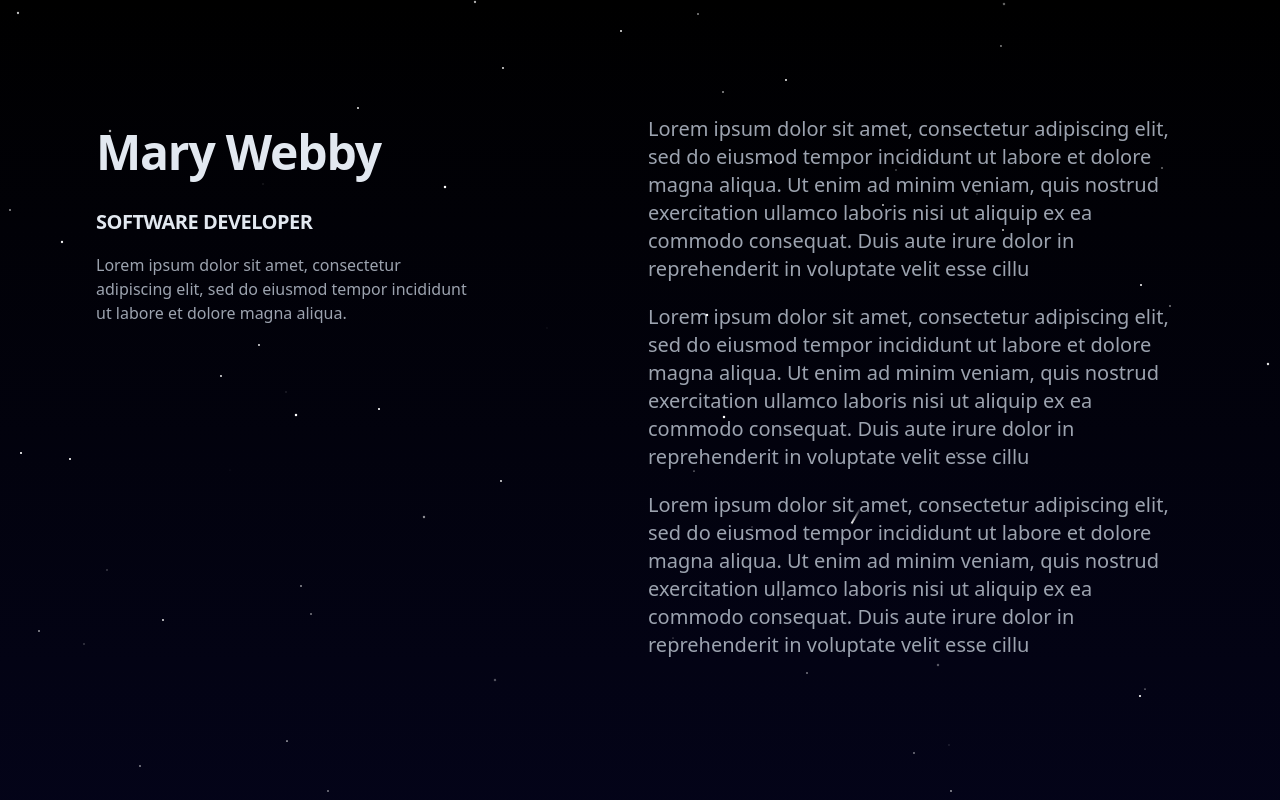
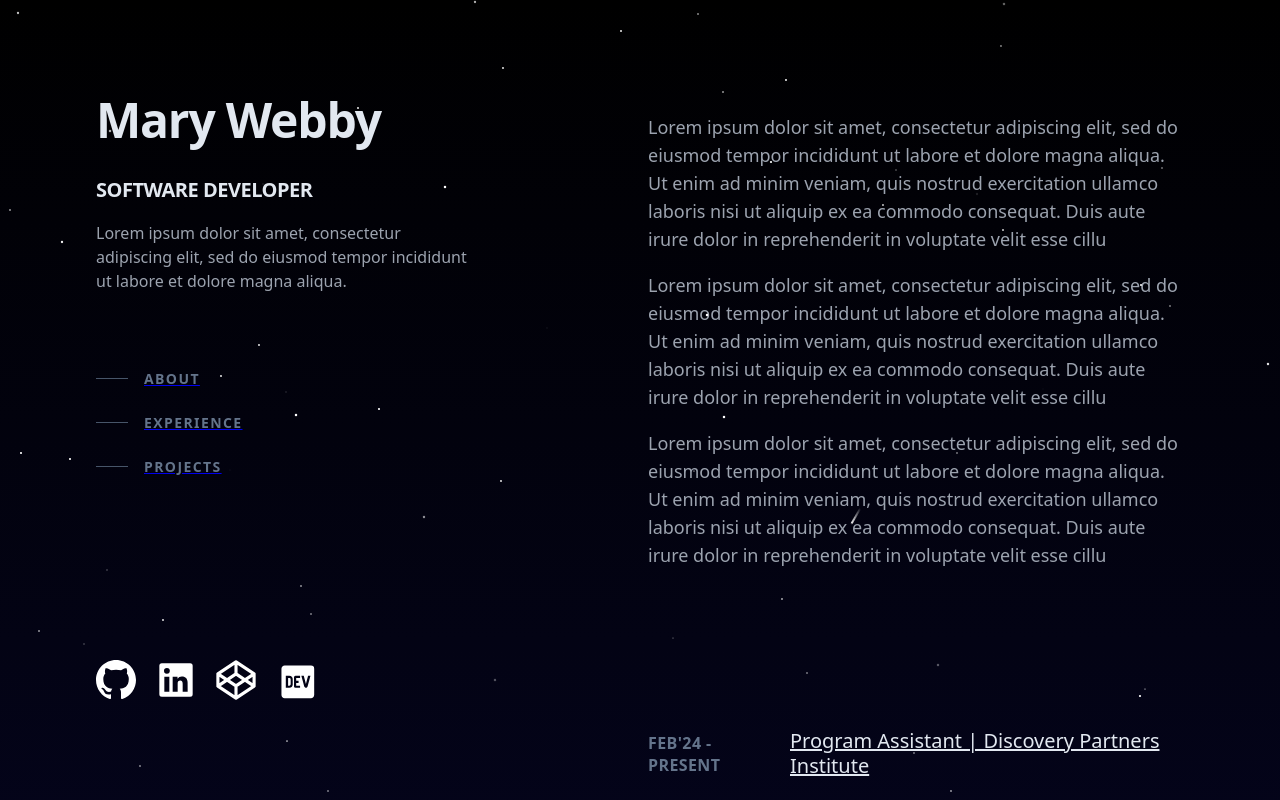
Before and after one commit to marywebby/portfolio-react, a React (Create React App) app in the folder portfolio-mcw/: page / in a window 1280 px wide. Shown: the top 800 px of the page. Built offline with nearby package versions, Linux system fonts and the light colour scheme.

Commit message:
linkbar sizing fixed

```diff
--- a/portfolio-mcw/src/components/About.js
+++ b/portfolio-mcw/src/components/About.js
@@ -2,7 +2,7 @@
 
 const About = () => {
   return (
-    <section id='about' className='mb-16 scroll-mt-16 md:mb-24 lg:mb-36 lg:scroll-mt-24 text-gray-400 text-xl' aria-label='About me'>
+    <section id='about' className='mb-16 scroll-mt-16 md:mb-24 lg:mb-36 lg:scroll-mt-24 text-gray-400 text-lg' aria-label='About me'>
     <div className='sticky top-0 z-20 -mx-6 mb-4 w-screen bg-slate-900/75 px-6 py-5 backdrop-blur md:-mx-12 md:px-12 lg:sr-only lg:relative lg:top-auto lg:mx-auto lg:w-full lg:px-0 lg:py-0 lg:opacity-0'>
       <h2 className="text-sm font-bold uppercase tracking-widest text-white-75 lg:sr-only">
         about me
--- a/portfolio-mcw/src/components/Header.js
+++ b/portfolio-mcw/src/components/Header.js
@@ -5,9 +5,9 @@
 
 const Header = () => {
   return (
-    <header className="lg:sticky lg:top-0 lg:flex lg:max-h-screen lg:w-1/2 lg:flex-col lg:justify-between lg:py-24">
+    <header className="lg:sticky lg:top-0 lg:flex max-h-screen lg:w-1/2 lg:flex-col lg:justify-between">
       <div>
-        <h1 className='text-4xl font-bold tracking-tight text-slate-200 sm:text-5xl'>
+        <h1 className='text-4xl font-bold tracking-tight text-slate-200 sm:text-5xl mt-24'>
           Mary Webby
         </h1>
         <h2 className='mt-3 text-lg font-bold uppercase tracking-tight text-white-75 sm:text-xl'>
--- a/portfolio-mcw/src/components/LinkBar.js
+++ b/portfolio-mcw/src/components/LinkBar.js
@@ -2,11 +2,11 @@
 
 const LinkBar = () => {
     return (
-        <ul className="mt-8 flex items-center pl-0 list-none" aria-label="Socials-Links">
+        <ul className="flex items-center pl-0 list-none mb-24" aria-label="Socials-Links">
             <li className="mr-5 text-xs shrink-0">
                 <a className="block hover:text-slate-200" href="https://github.com/marywebby" aria-label="GitHub (opens in a new tab)" target="_blank" rel="noreferrer noopener" title="Github">
                     <span className="sr-only">Github</span>
-                    <svg xmlns="http://www.w3.org/2000/svg" viewBox="0 0 16 16" fill="white" className="h-6 w-6" aria-hidden="true">
+                    <svg xmlns="http://www.w3.org/2000/svg" viewBox="0 0 16 16" fill="white" className="h-10 w-10" aria-hidden="true">
                         <path d="M8 0C3.58 0 0 3.58 0 8c0 3.54 2.29 6.53 5.47 7.59.4.07.55-.17.55-.38 0-.19-.01-.82-.01-1.49-2.01.37-2.53-.49-2.69-.94-.09-.23-.48-.94-.82-1.13-.28-.15-.68-.52-.01-.53.63-.01 1.08.58 1.23.82.72 1.21 1.87.87 2.33.66.07-.52.28-.87.51-1.07-1.78-.2-3.64-.89-3.64-3.95 0-.87.31-1.59.82-2.15-.08-.2-.36-1.02.08-2.12 0 0 .67-.21 2.2.82.64-.18 1.32-.27 2-.27.68 0 1.36.09 2 .27 1.53-1.04 2.2-.82 2.2-.82.44 1.1.16 1.92.08 2.12.51.56.82 1.27.82 2.15 0 3.07-1.87 3.75-3.65 3.95.29.25.54.73.54 1.48 0 1.07-.01 1.93-.01 2.2 0 .21.15.46.55.38A8.013 8.013 0 0016 8c0-4.42-3.58-8-8-8z"></path>
                     </svg>
                 </a>
@@ -14,7 +14,7 @@
             <li className="mr-5 text-xs shrink-0">
                 <a className="block hover:text-slate-200" href="www.linkedin.com/in/marywebby" aria-label="LinkedIn (opens in a new tab)" target="_blank" rel="noreferrer noopener" title="LinkedIn">
                     <span className="sr-only">LinkedIn</span>
-                    <svg xmlns="http://www.w3.org/2000/svg" viewBox="0 0 24 24" fill="white" className="h-6 w-6" aria-hidden="true">
+                    <svg xmlns="http://www.w3.org/2000/svg" viewBox="0 0 24 24" fill="white" className="h-10 w-10" aria-hidden="true">
                         <path d="M20.5 2h-17A1.5 1.5 0 002 3.5v17A1.5 1.5 0 003.5 22h17a1.5 1.5 0 001.5-1.5v-17A1.5 1.5 0 0020.5 2zM8 19H5v-9h3zM6.5 8.25A1.75 1.75 0 118.3 6.5a1.78 1.78 0 01-1.8 1.75zM19 19h-3v-4.74c0-1.42-.6-1.93-1.38-1.93A1.74 1.74 0 0013 14.19a.66.66 0 000 .14V19h-3v-9h2.9v1.3a3.11 3.11 0 012.7-1.4c1.55 0 3.36.86 3.36 3.66z"></path>
                     </svg>
                 </a>
@@ -22,7 +22,7 @@
             <li className="mr-5 text-xs shrink-0">
                 <a className="block hover:text-slate-200" href="https://codepen.io/marwebb" aria-label="CodePen (opens in a new tab)" target="_blank" rel="noreferrer noopener" title="CodePen">
                     <span className="sr-only">CodePen</span>
-                    <svg xmlns="http://www.w3.org/2000/svg" viewBox="0 0 64 64" fill="none" stroke="white" strokeWidth="2" strokeLinecap="round" strokeLinejoin="round" className="h-6 w-6" aria-hidden="true">
+                    <svg xmlns="http://www.w3.org/2000/svg" viewBox="0 0 64 64" fill="none" stroke="white" strokeWidth="2" strokeLinecap="round" strokeLinejoin="round" className="h-10 w-10" aria-hidden="true">
                         <path d="M3.06 41.732L32 60.932l28.94-19.2V22.268L32 3.068l-28.94 19.2zm57.878 0L32 22.268 3.06 41.732m0-19.463L32 41.47l28.94-19.2M32 3.068v19.2m0 19.463v19.2" strokeWidth={5}></path>
                     </svg>
                 </a>
@@ -30,7 +30,7 @@
             <li className="mr-5 text-xs shrink-0">
                 <a className="block hover:text-slate-200" href="https://dev.to/marywebby" aria-label="Devto (opens in a new tab)" target="_blank" rel="noreferrer noopener" title="Devto">
                     <span className="sr-only">Devto</span>
-                    <svg xmlns="http://www.w3.org/2000/svg" viewBox="0 0 22 22" fill="white" className="h-6 w-6" aria-hidden="true">
+                    <svg xmlns="http://www.w3.org/2000/svg" viewBox="0 0 22 22" fill="white" className="h-10 w-10" aria-hidden="true">
                         <path d="M7.826 10.083a.784.784 0 0 0-.468-.175h-.701v4.198h.701a.786.786 0 0 0 .469-.175c.155-.117.233-.292.233-.525v-2.798c.001-.233-.079-.408-.234-.525zM19.236 3H4.764C3.791 3 3.002 3.787 3 4.76v14.48c.002.973.791 1.76 1.764 1.76h14.473c.973 0 1.762-.787 1.764-1.76V4.76A1.765 1.765 0 0 0 19.236 3zM9.195 13.414c0 .755-.466 1.901-1.942 1.898H5.389V8.665h1.903c1.424 0 1.902 1.144 1.903 1.899v2.85zm4.045-3.562H11.1v1.544h1.309v1.188H11.1v1.543h2.142v1.188h-2.498a.813.813 0 0 1-.833-.792V9.497a.813.813 0 0 1 .792-.832h2.539l-.002 1.187zm4.165 4.632c-.531 1.235-1.481.99-1.906 0l-1.548-5.818h1.309l1.193 4.569 1.188-4.569h1.31l-1.546 5.818z"></path>
                     </svg>
                 </a>
--- a/portfolio-mcw/src/components/NavBar.js
+++ b/portfolio-mcw/src/components/NavBar.js
@@ -1,9 +1,53 @@
+// NavBar.js
 import React from "react";
 
+const scrollToSection = (id) => {
+  const element = document.getElementById(id);
+  if (element) {
+    element.scrollIntoView({ behavior: 'smooth' });
+  }
+};
+
 const NavBar = () => {
-  <nav>
-
-  </nav>
-}
+  return (
+    <nav className="nav hidden lg:block" aria-label="In-page jump links">
+      <ul className="mt-16 w-max list-none pl-0">
+        <li>
+          <a
+            className="group flex items-center py-3 active"
+            onClick={() => scrollToSection('about')}
+            aria-label="#about"
+            href="#about" // keep the href for accessibility
+          >
+            <span className="nav-indicator mr-4 h-px w-8 bg-slate-600 transition-all group-hover:w-16 group-hover:bg-slate-200 group-focus-visible:w-16 group-focus-visible:bg-slate-200 motion-reduce:transition-none"></span>
+            <span className="nav-text text-sm font-bold uppercase tracking-widest text-slate-500 group-hover:text-slate-200 group-focus-visible:text-slate-200">About</span>
+          </a>
+        </li>
+        <li>
+          <a
+            className="group flex items-center py-3 active"
+            onClick={() => scrollToSection('experience')}
+            aria-label="#experience"
+            href="#experience" // keep the href for accessibility
+          >
+            <span className="nav-indicator mr-4 h-px w-8 bg-slate-600 transition-all group-hover:w-16 group-hover:bg-slate-200 group-focus-visible:w-16 group-focus-visible:bg-slate-200 motion-reduce:transition-none"></span>
+            <span className="nav-text text-sm font-bold uppercase tracking-widest text-slate-500 group-hover:text-slate-200 group-focus-visible:text-slate-200">Experience</span>
+          </a>
+        </li>
+        <li>
+          <a
+            className="group flex items-center py-3 active"
+            onClick={() => scrollToSection('projects')}
+            aria-label="#projects"
+            href="#projects" // keep the href for accessibility
+          >
+            <span className="nav-indicator mr-4 h-px w-8 bg-slate-600 transition-all group-hover:w-16 group-hover:bg-slate-200 group-focus-visible:w-16 group-focus-visible:bg-slate-200 motion-reduce:transition-none"></span>
+            <span className="nav-text text-sm font-bold uppercase tracking-widest text-slate-500 group-hover:text-slate-200 group-focus-visible:text-slate-200">Projects</span>
+          </a>
+        </li>
+      </ul>
+    </nav>
+  );
+};
 
 export default NavBar;
```
